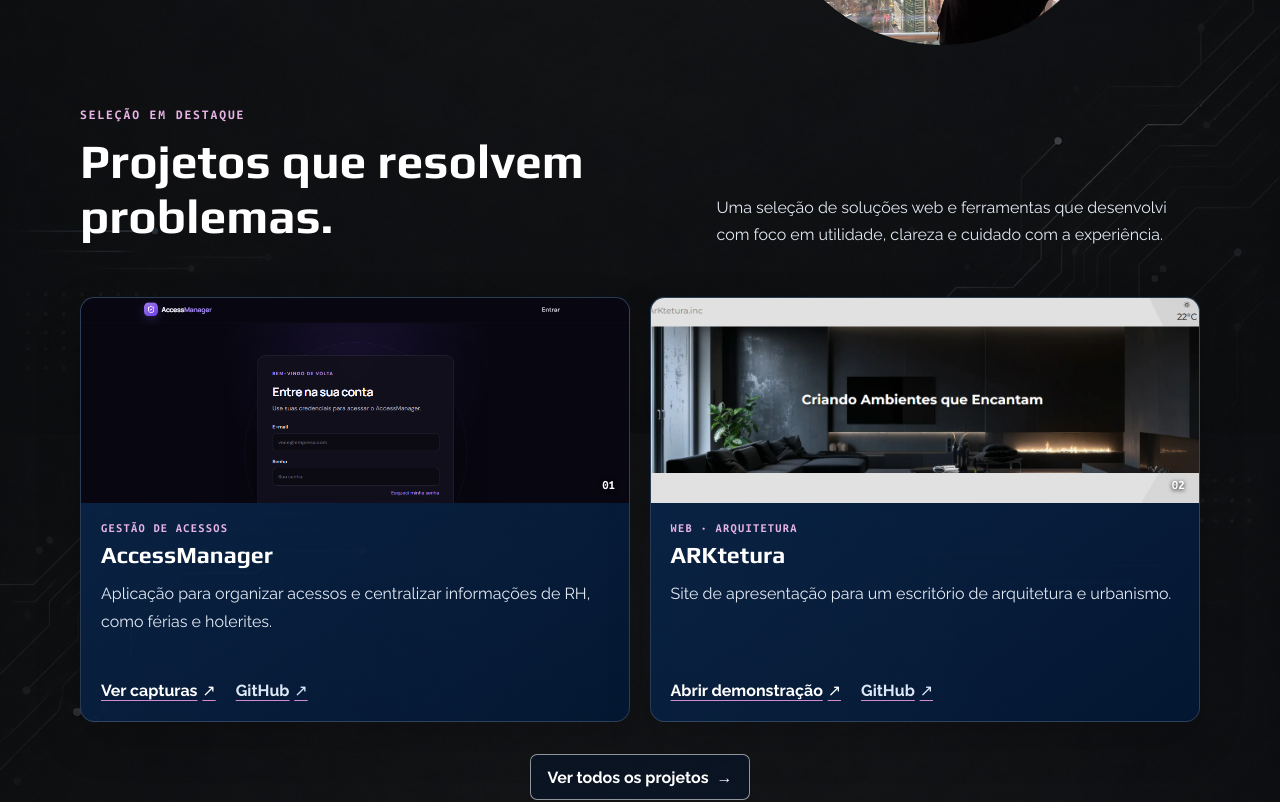
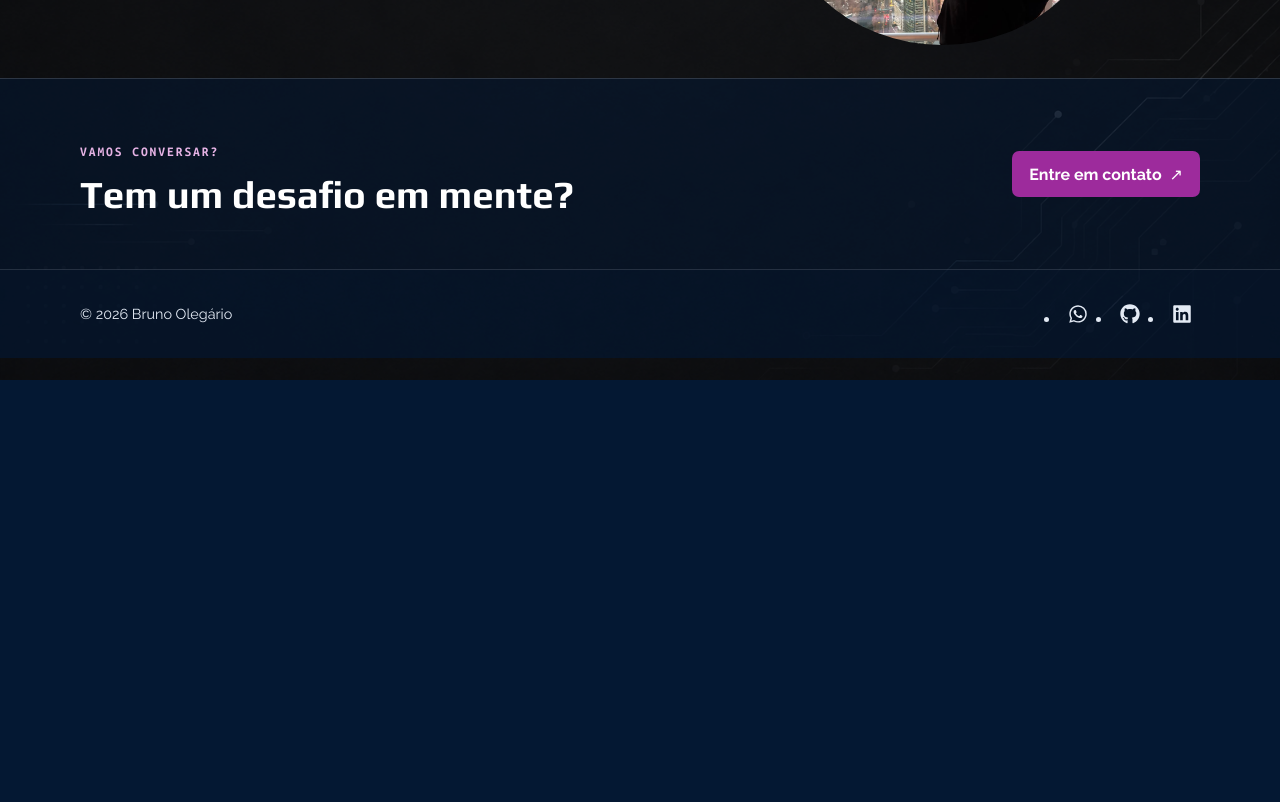
Before and after one commit to olegariobru/MyPort2, a React (Vite) app: page / in a window 1280 px wide. Shown: the part 420-1222 px from the top of the page. After the commit the page ends 800 px from the top, so only its background shows below. Built offline with nearby package versions, Linux system fonts and the light colour scheme; a web font is replaced by a local one.

Commit message:
design: remove featured projects from homepage

```diff
--- a/src/paginas/Inicio/Index.jsx
+++ b/src/paginas/Inicio/Index.jsx
@@ -1,23 +1,7 @@
-import { Link } from 'react-router-dom';
-import ProjectCards from '../../Componentes/ProjectCards';
 import './inicio.css';
 
 export default function Inicio() {
-  return <>
-    <section className="homeProjects pageContainer" aria-labelledby="home-projects-title">
-      <div className="sectionHeader">
-        <div>
-          <p className="eyebrow">Seleção em destaque</p>
-          <h2 className="sectionHeading" id="home-projects-title">Projetos que resolvem problemas.</h2>
-        </div>
-        <p className="sectionIntro">Uma seleção de soluções web e ferramentas que desenvolvi com foco em utilidade, clareza e cuidado com a experiência.</p>
-      </div>
-      <ProjectCards featured />
-      <div className="sectionCta">
-        <Link className="button buttonSecondary" to="/projetos">Ver todos os projetos <span aria-hidden="true">→</span></Link>
-      </div>
-    </section>
-    <section className="contactBand" aria-labelledby="contact-title">
+  return <section className="contactBand" aria-labelledby="contact-title">
     <div className="pageContainer contactInner">
       <div>
         <p className="eyebrow">Vamos conversar?</p>
@@ -25,6 +9,5 @@ export default function Inicio() {
       </div>
       <a className="button buttonPrimary" href="mailto:b_olgr@icloud.com">Entre em contato <span aria-hidden="true">↗</span></a>
     </div>
-    </section>
-  </>;
+  </section>;
 }
```
Lines whose indentation alone changed are shown as unchanged.
